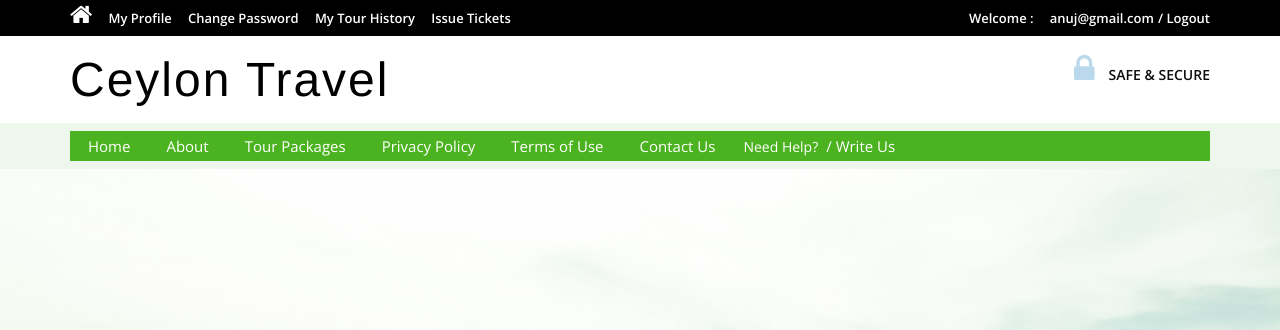
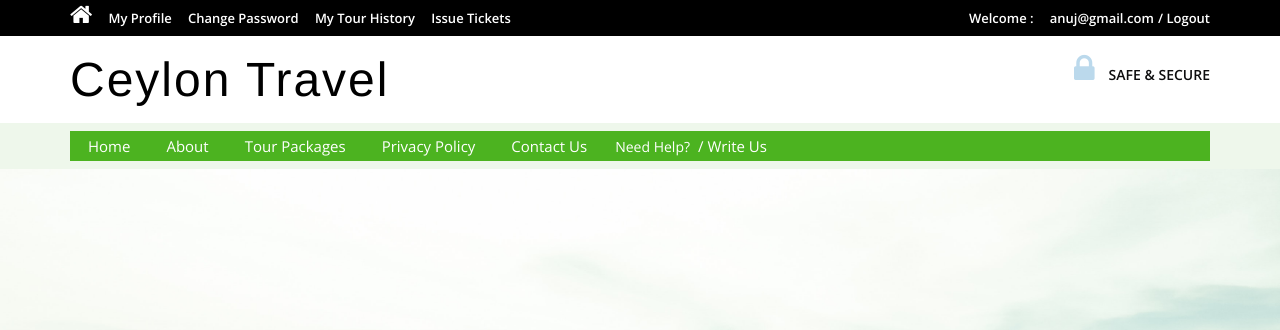
Before and after one commit to Heshan19/elit2, a PHP site: page /index.php in a window 1280 px wide. Shown: the top 330 px of the page. Run offline with PHP 8.4, Linux system fonts and the light colour scheme; a user stored in the database is signed in; data comes from the database, SQL or seed files in the repository.

Commit message:
Update header.php

```diff
--- a/includes/header.php
+++ b/includes/header.php
@@ -71,7 +71,7 @@
 							<li><a href="page.php?type=aboutus">About</a></li>
 								<li><a href="package-list.php">Tour Packages</a></li>
 								<li><a href="page.php?type=privacy">Privacy Policy</a></li>
-								<li><a href="page.php?type=terms">Terms of Use</a></li>
+
 								<li><a href="page.php?type=contact">Contact Us</a></li>
 								<?php if($_SESSION['login'])
 {?>
```
